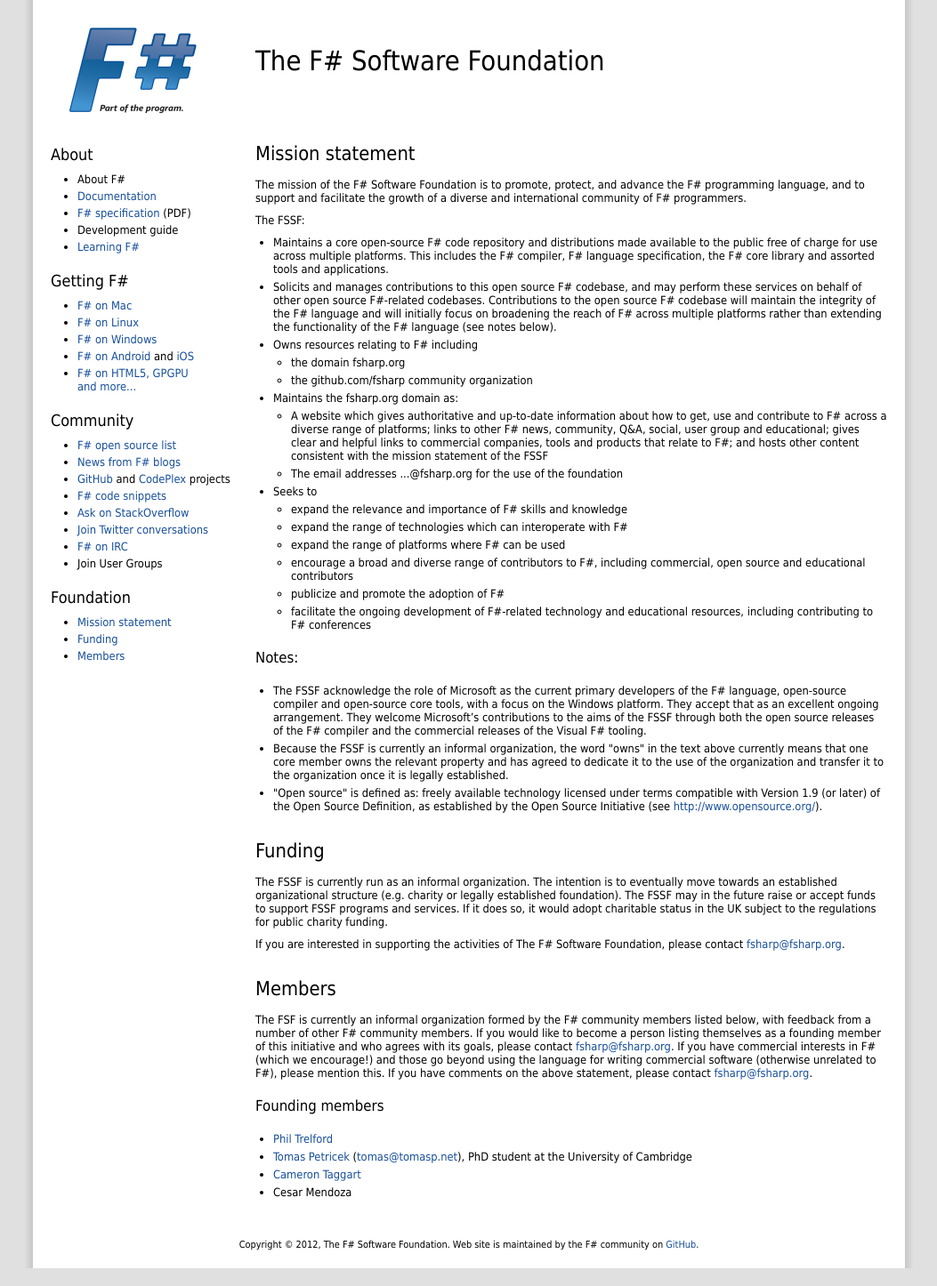
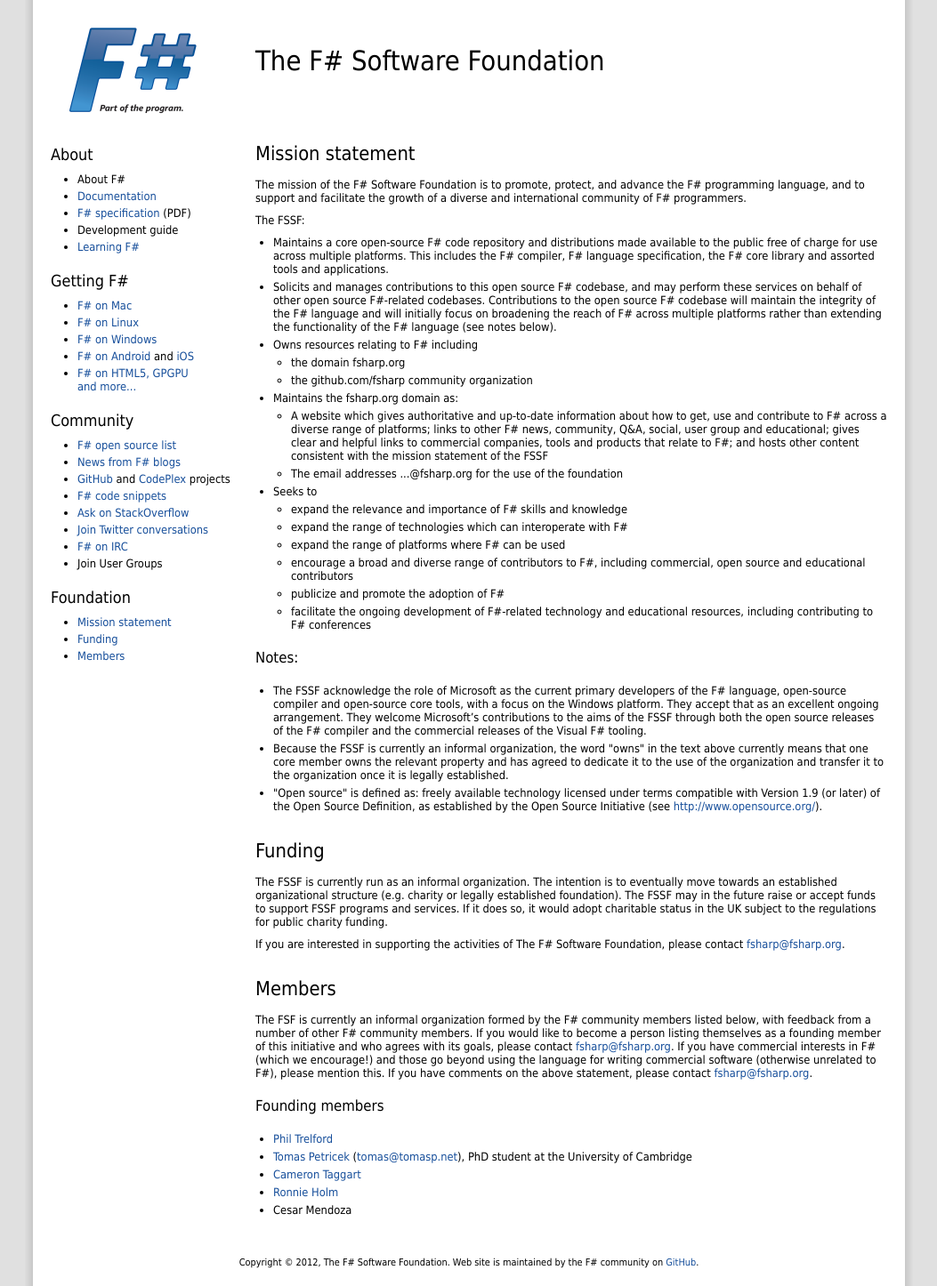
Before and after one commit to fsharp/fsharp.org, a Jekyll site: the page built from foundation.html, in a window 1280 px wide. Shown: the whole page at 89% size, without its empty margins (113-1166 px from the left). Built offline with Jekyll 4.4.1, drawn with Linux system fonts in a browser that asks for light colours; nearby versions of some CDN libraries; some web fonts are replaced; comment, search, counter and statistics services are not loaded.

Commit message:
Added myself as member

```diff
--- a/foundation.html
+++ b/foundation.html
@@ -64,6 +64,7 @@
   <li><a href="http://trelford.com/blog/">Phil Trelford</a></li>
   <li><a href="http://tomasp.net">Tomas Petricek</a> (<a href="mailto:tomas@tomasp.net">tomas@tomasp.net</a>), PhD student at the University of Cambridge</li>
   <li><a href="http://blog.ctaggart.com/">Cameron Taggart</a></li>
+  <li><a href="http://bugfree.dk">Ronnie Holm</a></li>
   <li>Cesar Mendoza</li>
 </ul>
 </div>
```
